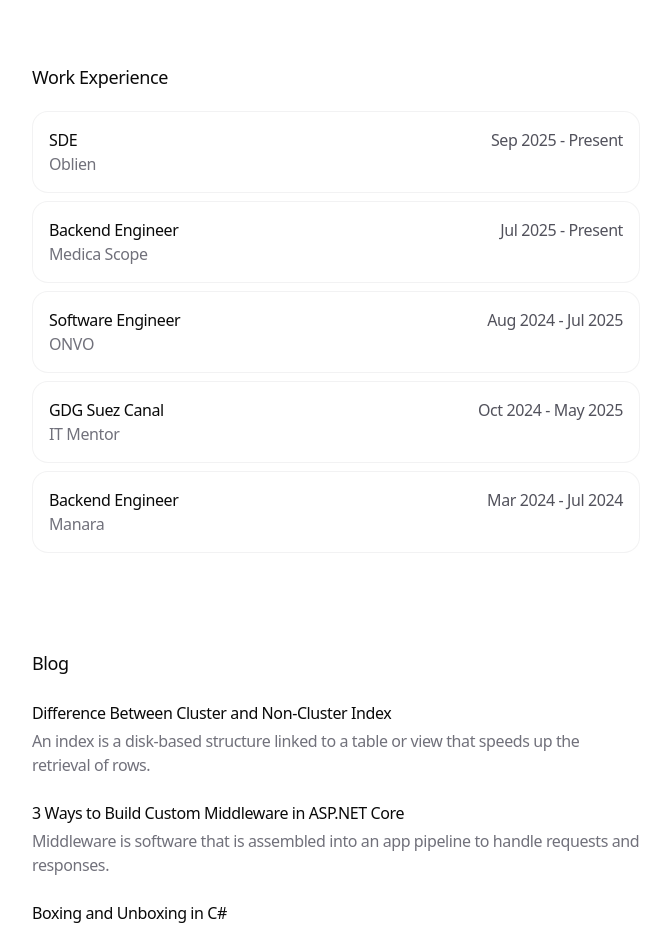
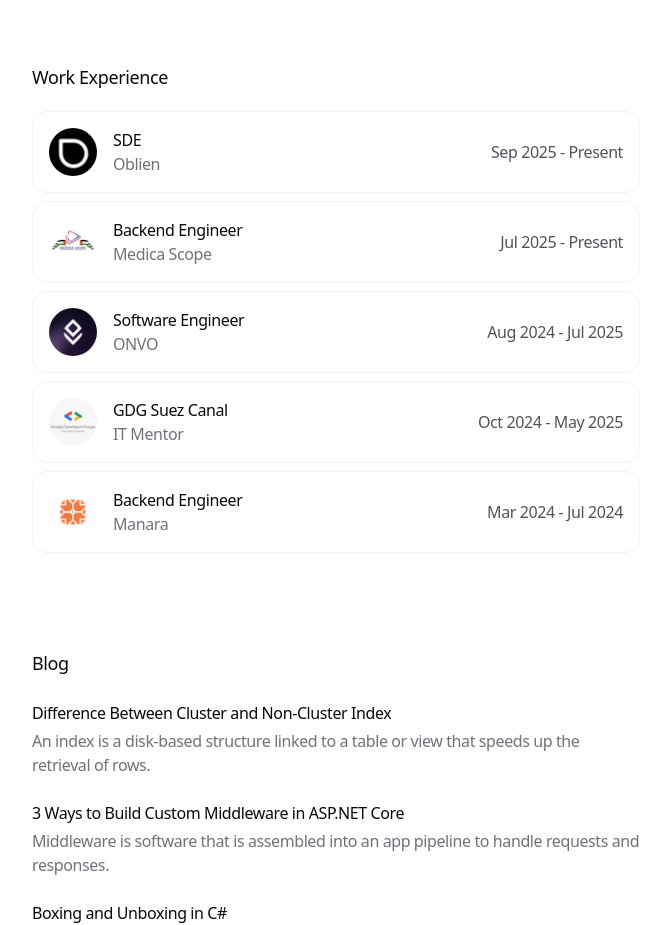
Before and after one commit to Mo7ammedd/mdx-portofolio, a Next.js app: page / in a window 1280 px wide. Shown: the part 1100-2025 px from the top of the page, without its empty margins (304-975 px from the left). Built offline with nearby package versions, Linux system fonts and the light colour scheme; no server answers.

Commit message:
add logos

```diff
--- a/app/data.tsx
+++ b/app/data.tsx
@@ -7,6 +7,7 @@
   end: string
   link: string
   id: string
+  logo: string
 }
 
 type BlogPost = {
@@ -127,6 +128,7 @@
     end: "Present",
     link: "https://oblien.com/",
     id: "work0",
+    logo: "/work/oblien.jpg",
   },
   {
     company: 'Medica Scope',
@@ -135,6 +137,7 @@
     end: 'Present',
     link: 'https://www.facebook.com/medicascope/',
     id: 'work1',
+    logo: '/work/medica.png',
   },
   {
     company: 'ONVO',
@@ -143,6 +146,7 @@
     end: 'Jul 2025',
     link: 'https://onvo.me/',
     id: 'work2',
+    logo: '/work/onvo.png',
   },
   {
     company: 'IT Mentor',
@@ -151,6 +155,7 @@
     end: 'May 2025',
     link: 'https://www.facebook.com/share/19tEMtQDZb/?mibextid=wwXIfr',
     id: 'work3',
+    logo: '/work/gdg.png',
   },
   {
     company: 'Manara',
@@ -159,6 +164,7 @@
     end: 'Jul 2024',
     link: 'https://app.manara.tech/auth/',
     id: 'work4',
+    logo: '/work/manara.png',
   },
 ]
 
--- a/app/page.tsx
+++ b/app/page.tsx
@@ -3,6 +3,7 @@
 import { Spotlight } from '@/components/ui/spotlight'
 import { Magnetic } from '@/components/ui/magnetic'
 import Link from 'next/link'
+import Image from 'next/image'
 import { AnimatedBackground } from '@/components/ui/animated-background'
 import {
   BLOG_POSTS,
@@ -123,7 +124,16 @@
                 size={64}
               />
               <div className="relative h-full w-full rounded-[15px] bg-white p-4 dark:bg-zinc-950">
-                <div className="relative flex w-full flex-row justify-between">
+                <div className="relative flex w-full flex-row items-center justify-between gap-4">
+                  <div className="flex items-center gap-4">
+                    <div className="relative h-12 w-12 shrink-0 overflow-hidden rounded-full">
+                      <Image
+                        src={job.logo}
+                        alt={`${job.company} logo`}
+                        fill
+                        className="object-cover"
+                      />
+                    </div>
                     <div>
                       <h4 className="font-normal dark:text-zinc-100">
                         {job.title}
@@ -131,6 +141,7 @@
                       <p className="text-zinc-500 dark:text-zinc-400">
                         {job.company}
                       </p>
+                    </div>
                   </div>
                   <p className="text-zinc-600 dark:text-zinc-400">
                     {job.start} - {job.end}
--- a/components/palestine-solidarity.tsx
+++ b/components/palestine-solidarity.tsx
@@ -6,14 +6,11 @@
   const [counter, setCounter] = useState(0)
 
   useEffect(() => {
-    // Client-side only code
     if (typeof window !== 'undefined') {
-      // Show the message after a short delay
       const timer = setTimeout(() => {
         setShowMessage(true)
       }, 1500)
 
-      // Update counter every day (86400000 ms)
       const daysSinceOct7 = Math.floor((new Date().getTime() - new Date('2023-10-07').getTime()) / 86400000)
       setCounter(daysSinceOct7)
 
```
Lines whose indentation alone changed are shown as unchanged.
